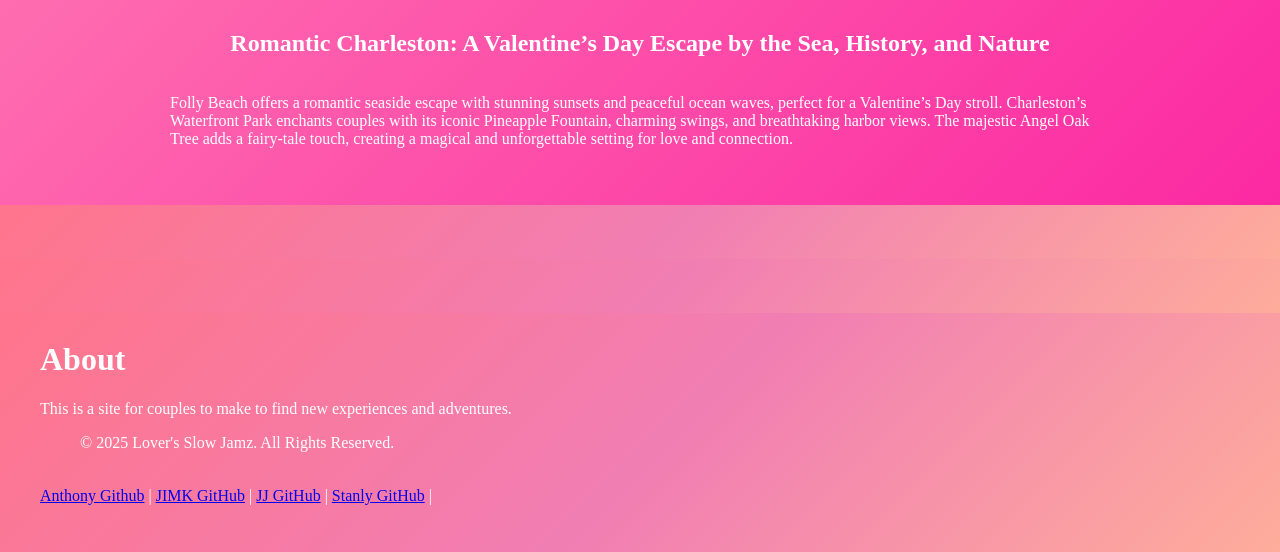
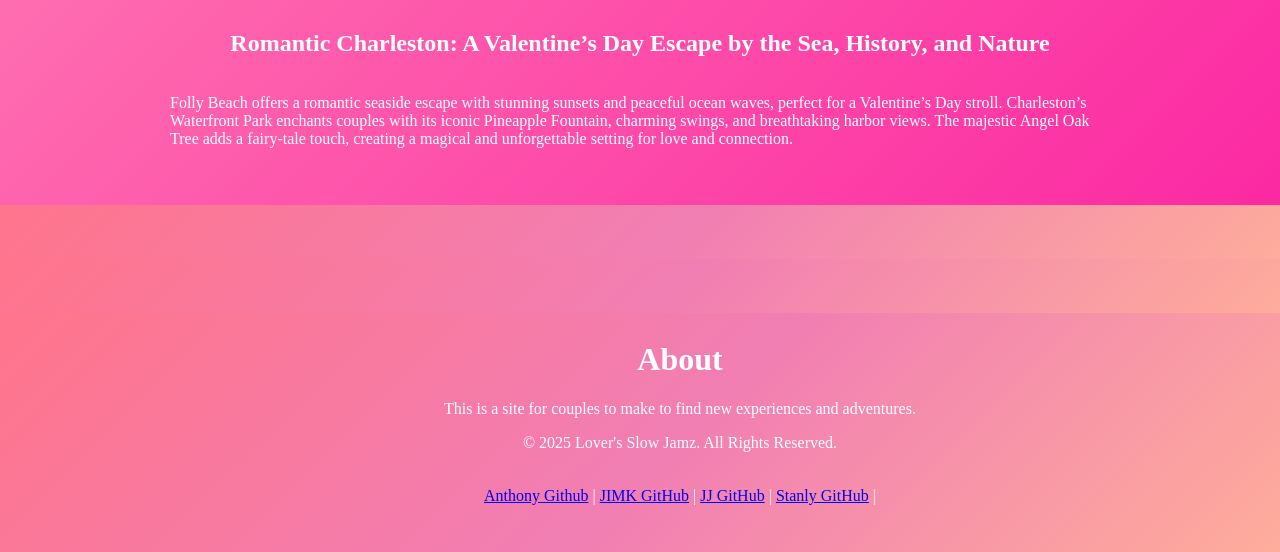
Before and after one commit to JMIK-THANG/Lover-s-Slow-Jamz, a website built with webpack: page src/index.html in a window 1280 px wide. Shown: the part 2547-3099 px from the top of the page. Built offline with nearby package versions, Linux system fonts and the light colour scheme; no server answers.

Commit message:
footer fixed

```diff
--- a/src/blocks/footer.css
+++ b/src/blocks/footer.css
@@ -2,7 +2,7 @@
   position: relative;
   bottom: 0;
   width: 100%;
-  text-align: left;
+  text-align: center;
   padding: 7px 29px 47px 40px;
   background: linear-gradient(135deg, #ff758c, #f17eb3, #ffb199);
   background-attachment: fixed;
@@ -11,7 +11,7 @@
 
 .footer__container {
   max-width: 1200px;
-  margin: auto;
+  margin:0 auto;
 }
 
 .footer__nav {
```
